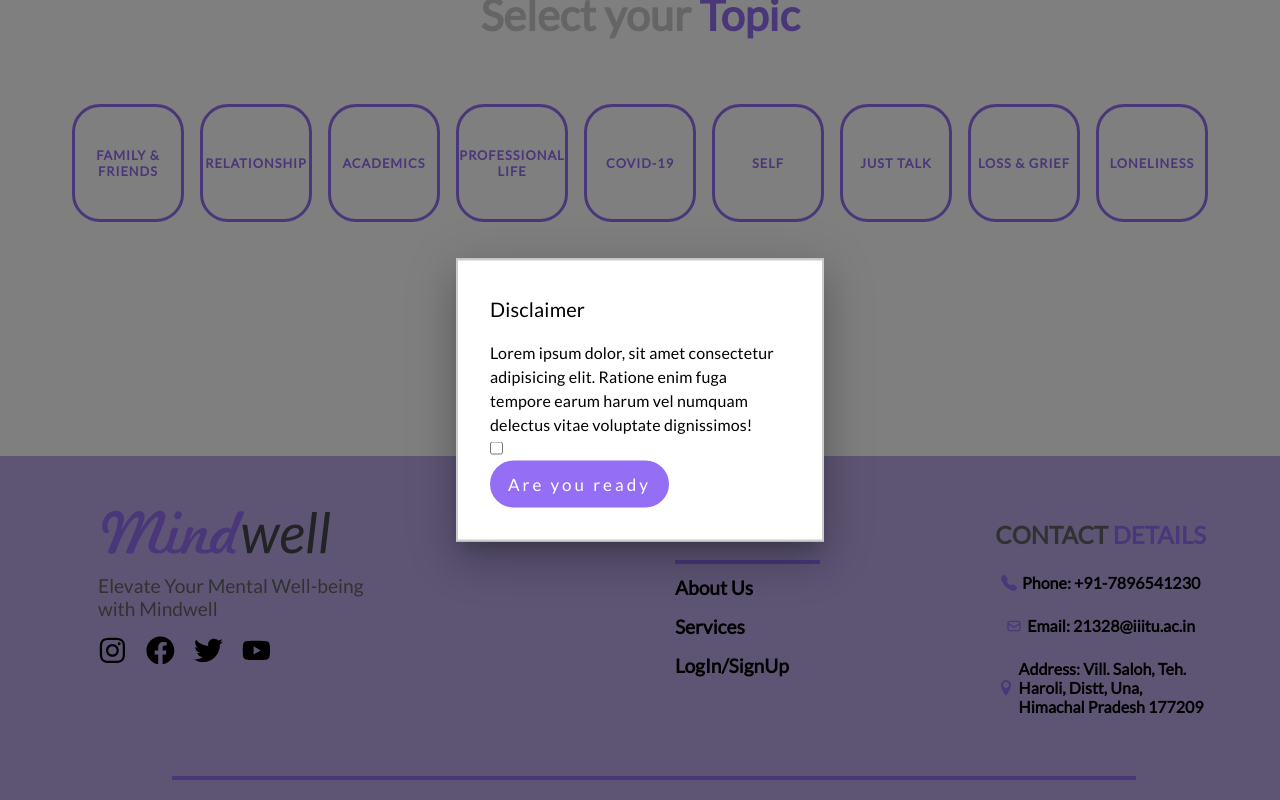
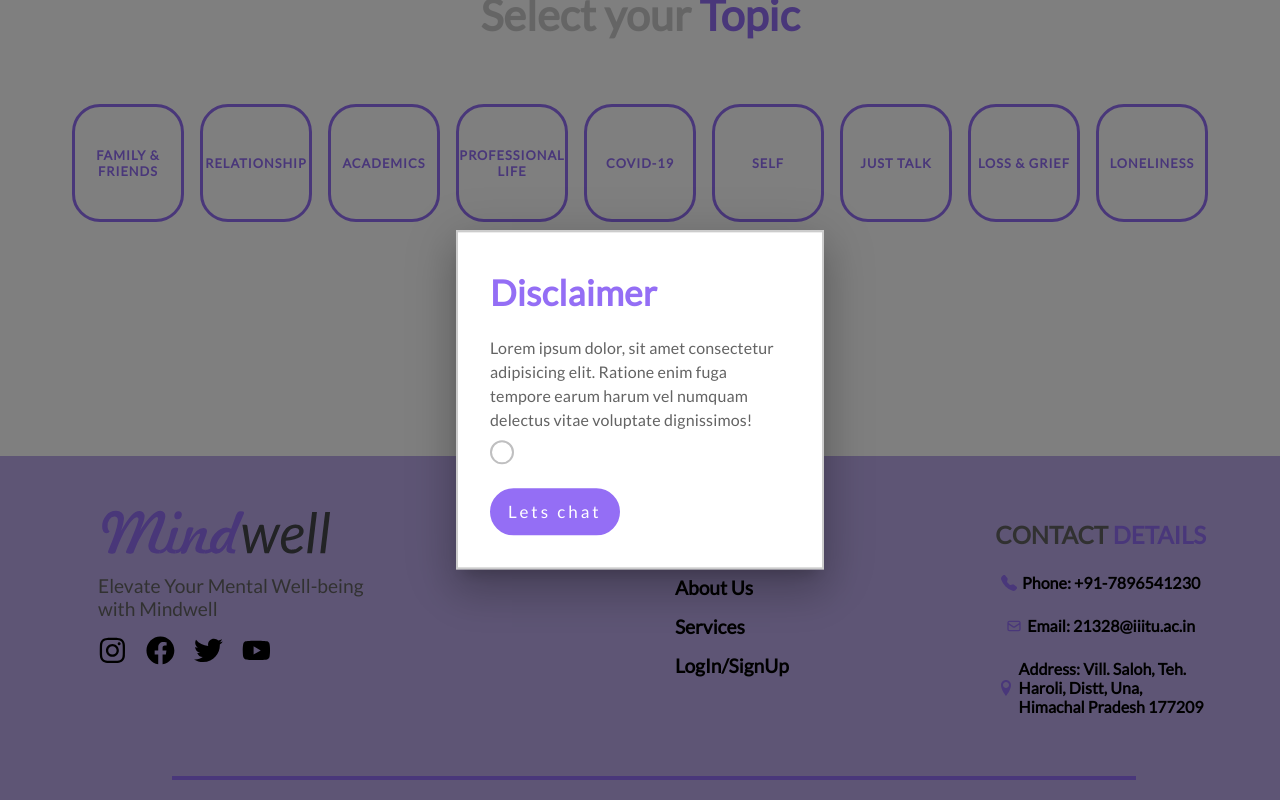
Before and after one commit to sarthaksingh007/mindwell, a React (Create React App) app: page /choice in a window 1280 px wide. Both pictures are taken after a click on the button "Are you ready". Shown: the part 442-1242 px from the top of the page. Built offline with nearby package versions, Linux system fonts and the light colour scheme; no server answers.

Commit message:
done all ui now we have to work on future ui

```diff
--- a/src/component/choice/Choice.jsx
+++ b/src/component/choice/Choice.jsx
@@ -25,6 +25,16 @@
 };
 
 const Choice = () => {
+  const [isChecked, setIsChecked] = useState(false);
+  console.log(isChecked);
+  const handleCheckboxChange = () => {
+    setIsChecked(!isChecked);
+  };
+  const handleBothClicks = (e) => {
+    handleMoodTopic(e);
+    handleOpen();
+  };
+
   const [open, setOpen] = React.useState(false);
   const handleOpen = () => setOpen(true);
   const handleClose = () => setOpen(false);
@@ -248,11 +258,7 @@
           Are you ready
         </button> */}
         <div>
-          <button
-            type="submit"
-            onClick={(e) => handleMoodTopic(e)}
-            onClick={handleOpen}
-          >
+          <button type="submit" onClick={handleBothClicks}>
             Are you ready
           </button>
           <Modal
@@ -267,23 +273,64 @@
                 id="keep-mounted-modal-title"
                 variant="h6"
                 component="h1"
+                style={{
+                  color: "#946ef5",
+                  fontSize: "2.2rem",
+                  fontWeight: "900",
+                }}
               >
                 Disclaimer
               </Typography>
-              <Typography id="keep-mounted-modal-description" sx={{ mt: 2 }}>
+              <Typography
+                style={{ color: "#636363" }}
+                id="keep-mounted-modal-description"
+                sx={{ mt: 2 }}
+              >
                 Lorem ipsum dolor, sit amet consectetur adipisicing elit.
                 Ratione enim fuga tempore earum harum vel numquam delectus vitae
                 voluptate dignissimos!
                 <br />
-                <input type="checkbox" name="" id="" />
+                <div class="checkbox-wrapper-12">
+                  <div class="cbx">
+                    <input
+                      id="cbx-12"
+                      type="checkbox"
+                      checked={isChecked}
+                      onChange={handleCheckboxChange}
+                    />
+                    <label for="cbx-12"></label>
+                    <svg width="15" height="14" viewbox="0 0 15 14" fill="none">
+                      <path d="M2 8.36364L6.23077 12L13 2"></path>
+                    </svg>
+                  </div>
+                  {/* <!-- Gooey--> */}
+                  <svg xmlns="http://www.w3.org/2000/svg" version="1.1">
+                    <defs>
+                      <filter id="goo-12">
+                        <fegaussianblur
+                          in="SourceGraphic"
+                          stddeviation="4"
+                          result="blur"
+                        ></fegaussianblur>
+                        <fecolormatrix
+                          in="blur"
+                          mode="matrix"
+                          values="1 0 0 0 0  0 1 0 0 0  0 0 1 0 0  0 0 0 22 -7"
+                          result="goo-12"
+                        ></fecolormatrix>
+                        <feblend in="SourceGraphic" in2="goo-12"></feblend>
+                      </filter>
+                    </defs>
+                  </svg>
+                </div>
                 <br />
                 <button
-            type="submit"
-            onClick={(e) => handleMoodTopic(e)}
-          >
-            Are you ready
-          </button>
-
+                  type="submit"
+                  disabled={!isChecked}
+                  onClick={(e) => handleMoodTopic(e)}
+                >
+                  Lets chat
+                </button>
               </Typography>
             </Box>
           </Modal>
--- a/src/style/radio.css
+++ b/src/style/radio.css
@@ -106,6 +106,129 @@
   }
 
 
+
+
+
+
+.checkbox-wrapper-12 {
+    margin-top: 8px;
+  position: relative;
+}
+.checkbox-wrapper-12 > svg {
+  position: absolute;
+  top: -130%;
+  left: -170%;
+  width: 110px;
+  pointer-events: none;
+}
+.checkbox-wrapper-12 * {
+  box-sizing: border-box;
+}
+.checkbox-wrapper-12 input[type="checkbox"] {
+  -webkit-appearance: none;
+  -moz-appearance: none;
+  appearance: none;
+  -webkit-tap-highlight-color: transparent;
+  cursor: pointer;
+  margin: 0;
+}
+.checkbox-wrapper-12 input[type="checkbox"]:focus {
+  outline: 0;
+}
+.checkbox-wrapper-12 .cbx {
+  width: 24px;
+  height: 24px;
+  top: calc(50vh - 12px);
+  left: calc(50vw - 12px);
+}
+.checkbox-wrapper-12 .cbx input {
+  position: absolute;
+  top: 0;
+  left: 0;
+  width: 24px;
+  height: 24px;
+  border: 2px solid #bfbfc0;
+  border-radius: 50%;
+}
+.checkbox-wrapper-12 .cbx label {
+  width: 24px;
+  height: 24px;
+  background: none;
+  border-radius: 50%;
+  position: absolute;
+  top: 0;
+  left: 0;
+  -webkit-filter: url("#goo-12");
+  filter: url("#goo-12");
+  transform: trasnlate3d(0, 0, 0);
+  pointer-events: none;
+}
+.checkbox-wrapper-12 .cbx svg {
+  position: absolute;
+  top: 5px;
+  left: 4px;
+  z-index: 1;
+  pointer-events: none;
+}
+.checkbox-wrapper-12 .cbx svg path {
+  stroke: #fff;
+  stroke-width: 3;
+  stroke-linecap: round;
+  stroke-linejoin: round;
+  stroke-dasharray: 19;
+  stroke-dashoffset: 19;
+  transition: stroke-dashoffset 0.3s ease;
+  transition-delay: 0.2s;
+}
+.checkbox-wrapper-12 .cbx input:checked + label {
+  animation: splash-12 0.6s ease forwards;
+}
+.checkbox-wrapper-12 .cbx input:checked + label + svg path {
+  stroke-dashoffset: 0;
+}
+@-moz-keyframes splash-12 {
+  40% {
+    background: #866efb;
+    box-shadow: 0 -18px 0 -8px #866efb, 16px -8px 0 -8px #866efb, 16px 8px 0 -8px #866efb, 0 18px 0 -8px #866efb, -16px 8px 0 -8px #866efb, -16px -8px 0 -8px #866efb;
+  }
+  100% {
+    background: #866efb;
+    box-shadow: 0 -36px 0 -10px transparent, 32px -16px 0 -10px transparent, 32px 16px 0 -10px transparent, 0 36px 0 -10px transparent, -32px 16px 0 -10px transparent, -32px -16px 0 -10px transparent;
+  }
+}
+@-webkit-keyframes splash-12 {
+  40% {
+    background: #866efb;
+    box-shadow: 0 -18px 0 -8px #866efb, 16px -8px 0 -8px #866efb, 16px 8px 0 -8px #866efb, 0 18px 0 -8px #866efb, -16px 8px 0 -8px #866efb, -16px -8px 0 -8px #866efb;
+  }
+  100% {
+    background: #866efb;
+    box-shadow: 0 -36px 0 -10px transparent, 32px -16px 0 -10px transparent, 32px 16px 0 -10px transparent, 0 36px 0 -10px transparent, -32px 16px 0 -10px transparent, -32px -16px 0 -10px transparent;
+  }
+}
+@-o-keyframes splash-12 {
+  40% {
+    background: #866efb;
+    box-shadow: 0 -18px 0 -8px #866efb, 16px -8px 0 -8px #866efb, 16px 8px 0 -8px #866efb, 0 18px 0 -8px #866efb, -16px 8px 0 -8px #866efb, -16px -8px 0 -8px #866efb;
+  }
+  100% {
+    background: #866efb;
+    box-shadow: 0 -36px 0 -10px transparent, 32px -16px 0 -10px transparent, 32px 16px 0 -10px transparent, 0 36px 0 -10px transparent, -32px 16px 0 -10px transparent, -32px -16px 0 -10px transparent;
+  }
+}
+@keyframes splash-12 {
+  40% {
+    background: #866efb;
+    box-shadow: 0 -18px 0 -8px #866efb, 16px -8px 0 -8px #866efb, 16px 8px 0 -8px #866efb, 0 18px 0 -8px #866efb, -16px 8px 0 -8px #866efb, -16px -8px 0 -8px #866efb;
+  }
+  100% {
+    background: #866efb;
+    box-shadow: 0 -36px 0 -10px transparent, 32px -16px 0 -10px transparent, 32px 16px 0 -10px transparent, 0 36px 0 -10px transparent, -32px 16px 0 -10px transparent, -32px -16px 0 -10px transparent;
+  }
+}
+
+
+
   @media only screen and (max-width: 600px) {
     .container1 {
         height: 55vh;
```
